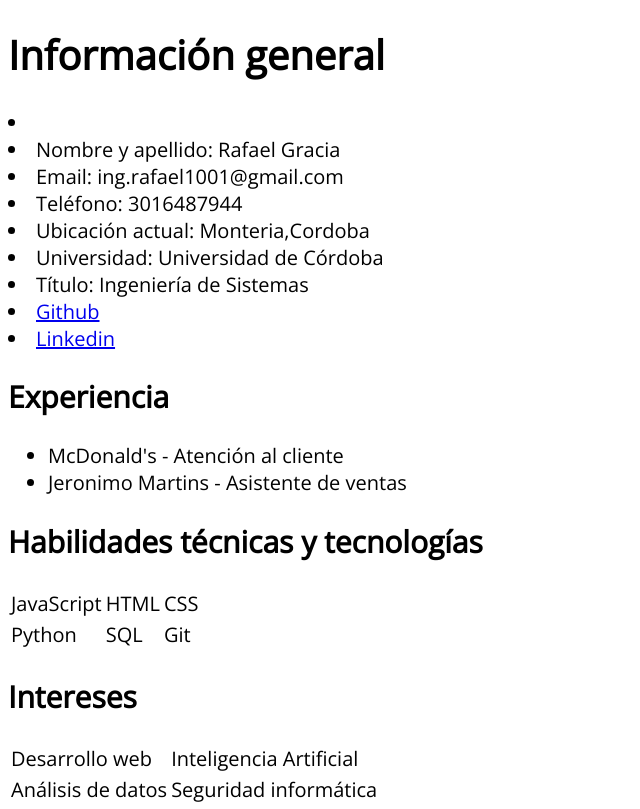
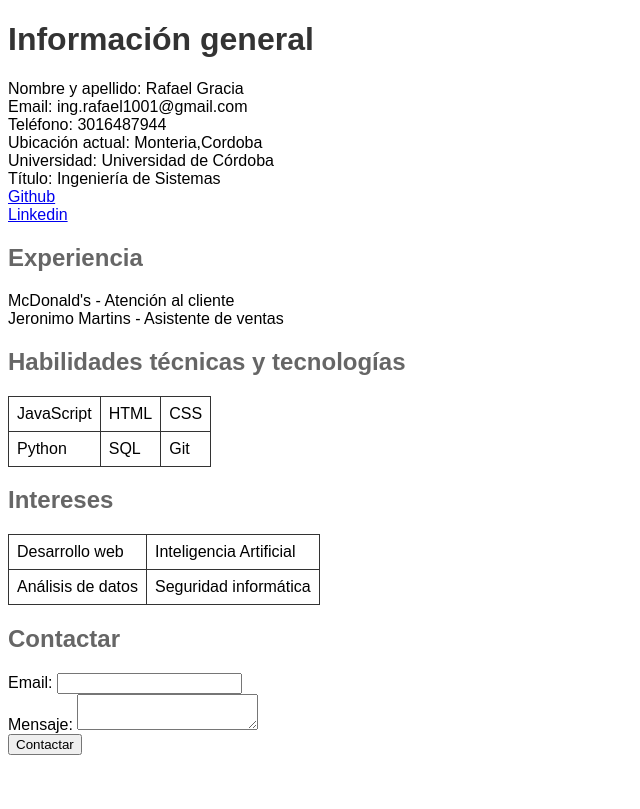
Before and after one commit to rafaelg1004/html-intro, a plain HTML site: page index.html in a window 1280 px wide. Shown: the top 809 px of the page, without its empty margins (0-640 px from the left). Drawn offline with nearby package versions, Linux system fonts and the light colour scheme.

Commit message:
agreggue estilo al index

```diff
--- a/styles/style.css
+++ b/styles/style.css
@@ -1,4 +1,26 @@
-html {
-    font-size: 20px; /* px quiere decir 'píxeles': el tamaño de la fuente base es ahora de 10 píxeles de altura */
-    font-family: "Open Sans", sans-serif; /* Este debe ser el resto del resultado que obtuviste de Google fonts */
-  }
+body {
+    font-family: Arial, sans-serif;
+}
+
+h1 {
+    color: #333;
+}
+
+h2 {
+    color: #666;
+}
+
+ul, li {
+    margin: 0;
+    padding: 0;
+    list-style-type: none;
+}
+
+table {
+    border-collapse: collapse;
+}
+
+table, th, td {
+    border: 1px solid #333;
+    padding: 8px;
+}
```
